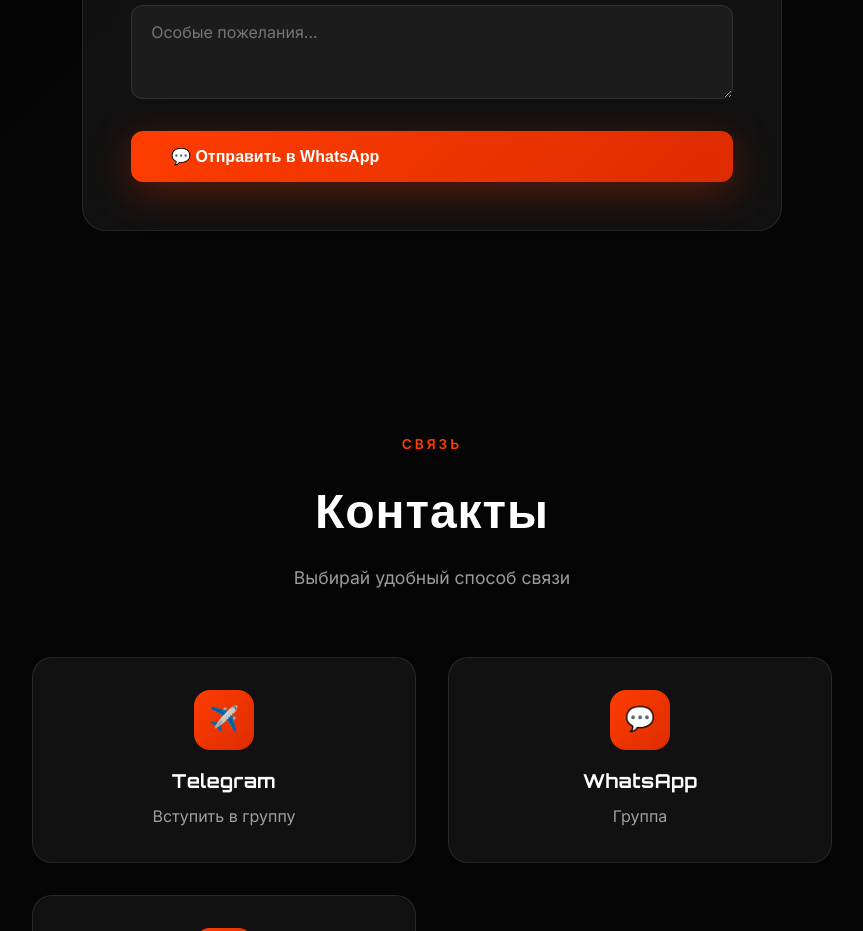
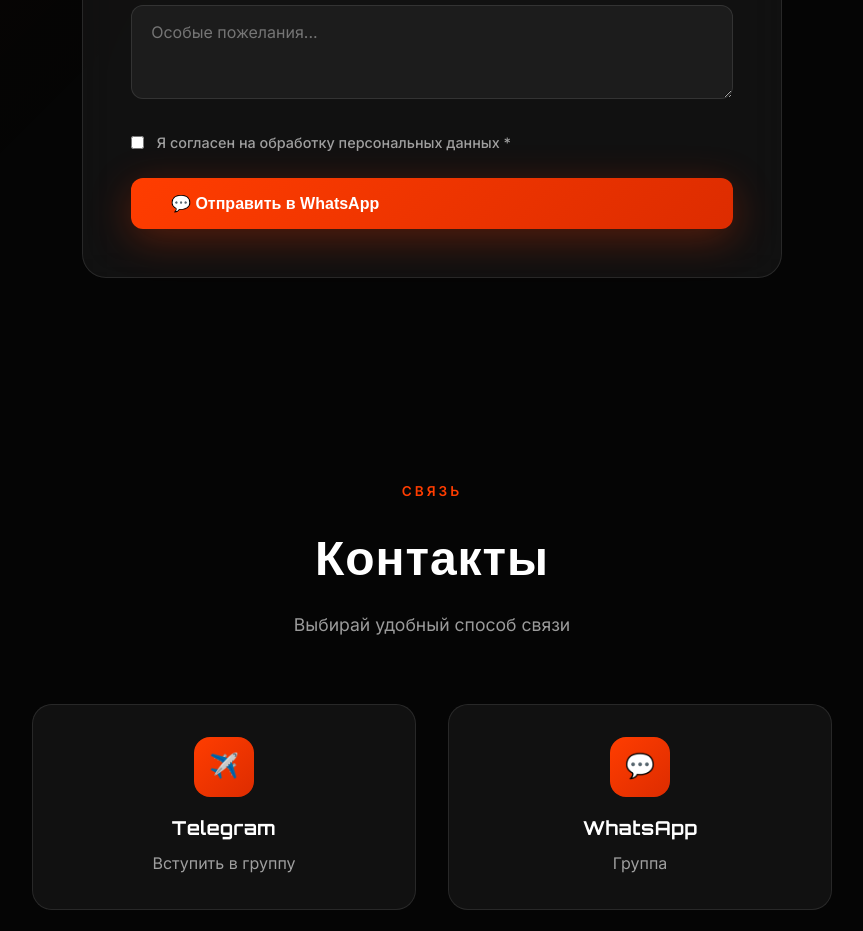
Before and after one commit to Jonni88/lazertag-olekminsk, a plain HTML site: page index.html in a window 1280 px wide. Shown: the part 4944-5875 px from the top of the page, without its empty margins (208-1071 px from the left). Drawn offline with Linux system fonts and the light colour scheme.

Commit message:
Добавлена галочка согласия на обработку персональных данных в форму

```diff
--- a/index.html
+++ b/index.html
@@ -972,6 +972,13 @@
                     <textarea name="comment" rows="3" placeholder="Особые пожелания..."></textarea>
                 </div>
 
+                <div class="form-group" style="display: flex; align-items: flex-start; gap: 0.8rem;">
+                    <input type="checkbox" id="consent" name="consent" required style="width: auto; margin-top: 0.3rem; accent-color: var(--fire);">
+                    <label for="consent" style="margin: 0; font-size: 0.9rem; color: var(--text-muted);">
+                        Я согласен на обработку персональных данных *
+                    </label>
+                </div>
+
                 <button type="submit" class="btn btn-primary" style="width: 100%;">
                     💬 Отправить в WhatsApp
                 </button>
@@ -1045,6 +1052,8 @@
                 message += `💬 *Комментарий:* ${formData.get('comment')}\n`;
             }
 
+            message += `✅ *Согласие на обработку ПД:* Да\n`;
+
             const whatsappUrl = `https://wa.me/79241657679?text=${encodeURIComponent(message)}`;
             window.open(whatsappUrl, '_blank');
         });
```
